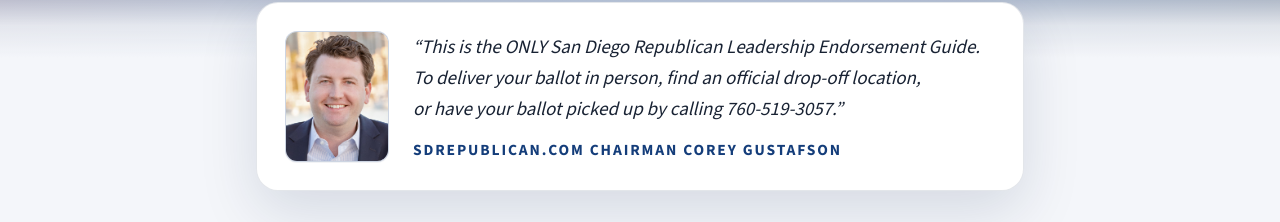
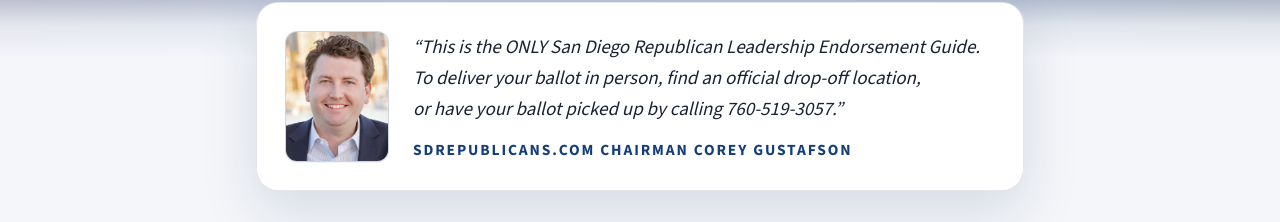
Before and after one commit to SeaForthStrategies/SDrepublicans, a Next.js app in the folder web/: page / in a window 1280 px wide. Shown: the part 578-800 px from the top of the page. Built offline with nearby package versions, Linux system fonts and the light colour scheme.

Commit message:
Content: fix chairman byline domain to SDREPUBLICANS.COM
Made-with: Cursor

```diff
--- a/web/src/content/mailer.ts
+++ b/web/src/content/mailer.ts
@@ -125,7 +125,7 @@ export const mailer: { header: MailerHeader; page: MailerPageData } = {
       image: { src: "/mailer/people/corey.png", alt: "Chairman Corey Gustafson" },
       quote:
         "“This is the ONLY San Diego Republican Leadership Endorsement Guide.\nTo deliver your ballot in person, find an official drop-off location,\nor have your ballot picked up by calling 760-519-3057.”",
-      byline: "SDREPUBLICAN.COM CHAIRMAN COREY GUSTAFSON",
+      byline: "SDREPUBLICANS.COM CHAIRMAN COREY GUSTAFSON",
     },
   },
   page: {
```
